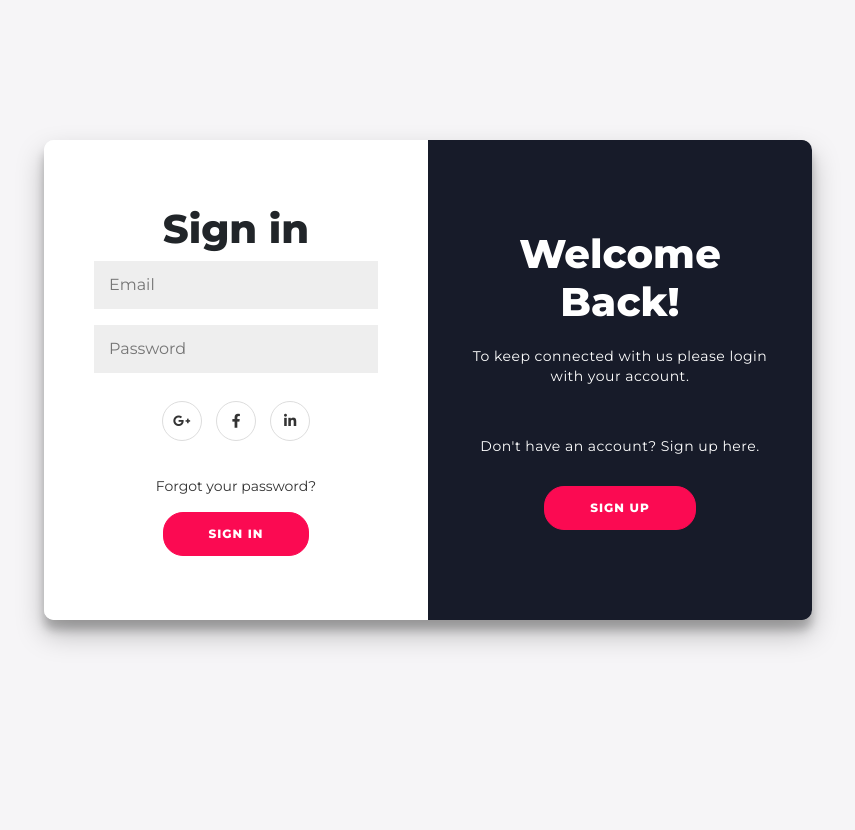
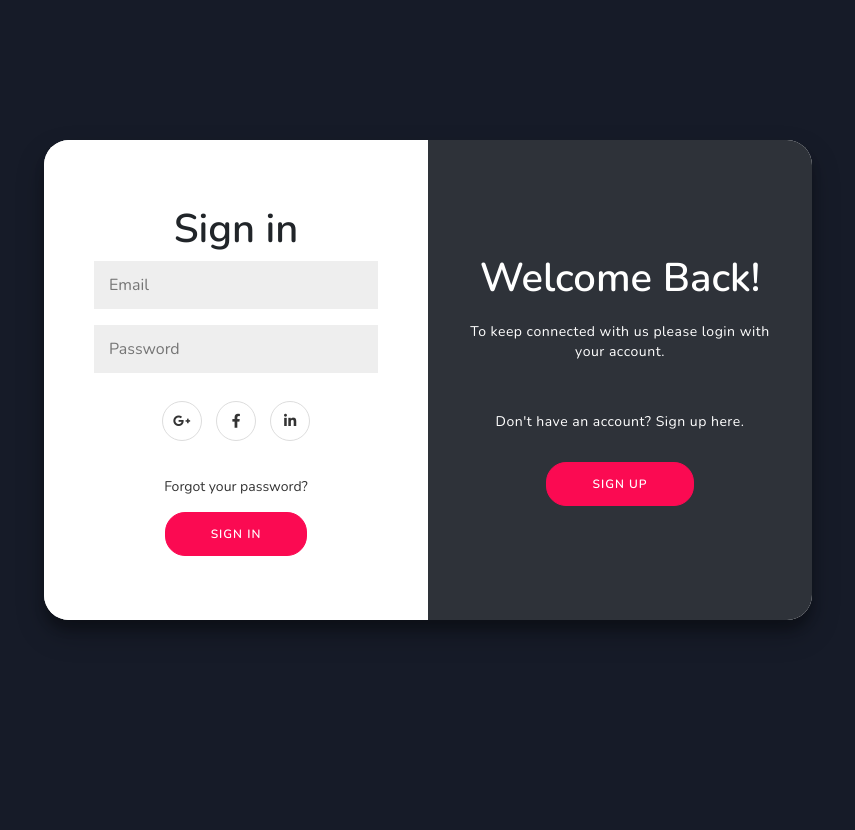
Before and after one commit to Jakarin-Jojo/ThaiMoung, a Django app: page /sign_in_and_sign_up/ in a window 1280 px wide. Shown: the whole page, without its empty margins (212-1067 px from the left). Run offline with Django 3.2, Linux system fonts and the light colour scheme.

Commit message:
:lipstick: Update sign in page background and font.

```diff
--- a/forums/static/forums/sign_in_and_sign_up.css
+++ b/forums/static/forums/sign_in_and_sign_up.css
@@ -1,16 +1,16 @@
-@import url('https://fonts.googleapis.com/css?family=Montserrat:400,800');
+@import url('https://fonts.googleapis.com/css2?family=Nunito:ital,wght@0,300;0,600;1,900&display=swap');
 
 * {
 	box-sizing: border-box;
 }
 
 body {
-	background: #f6f5f7;
+	background: #161b28;
 	display: flex;
 	justify-content: center;
 	align-items: center;
 	flex-direction: column;
-	font-family: 'Montserrat', sans-serif;
+	font-family: "Nunito", serif;
 	height: 100vh;
 	margin: -20px 0 50px;
 }
@@ -85,7 +85,7 @@ input {
 
 .container {
 	background-color: #fff;
-	border-radius: 10px;
+	border-radius: 25px;
   	box-shadow: 0 14px 28px rgba(0,0,0,0.25),
 			0 10px 10px rgba(0,0,0,0.22);
 	position: relative;
@@ -154,7 +154,7 @@ input {
 }
 
 .overlay {
-	background: #171B29;
+	background: #2e3239;
 	background-repeat: no-repeat;
 	background-size: cover;
 	background-position: 0 0;
```
